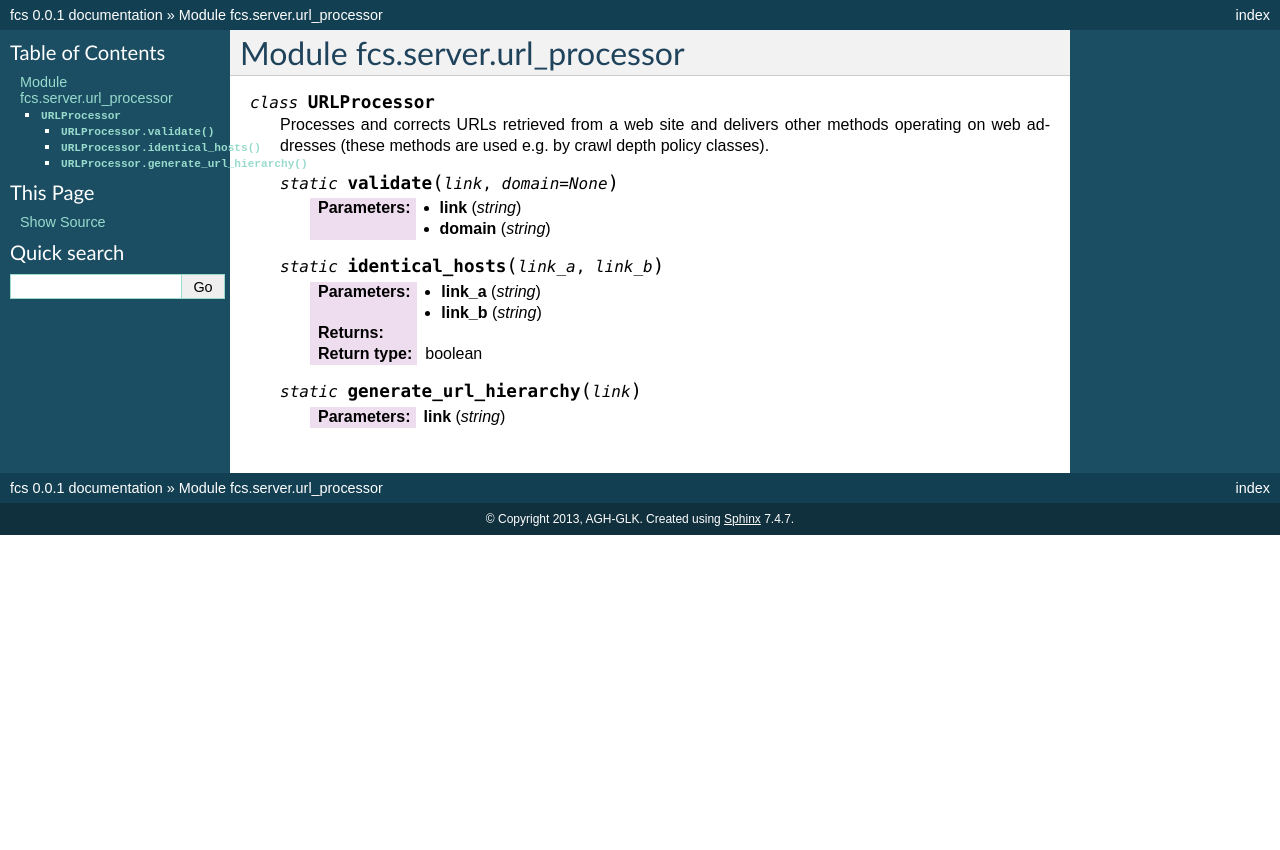
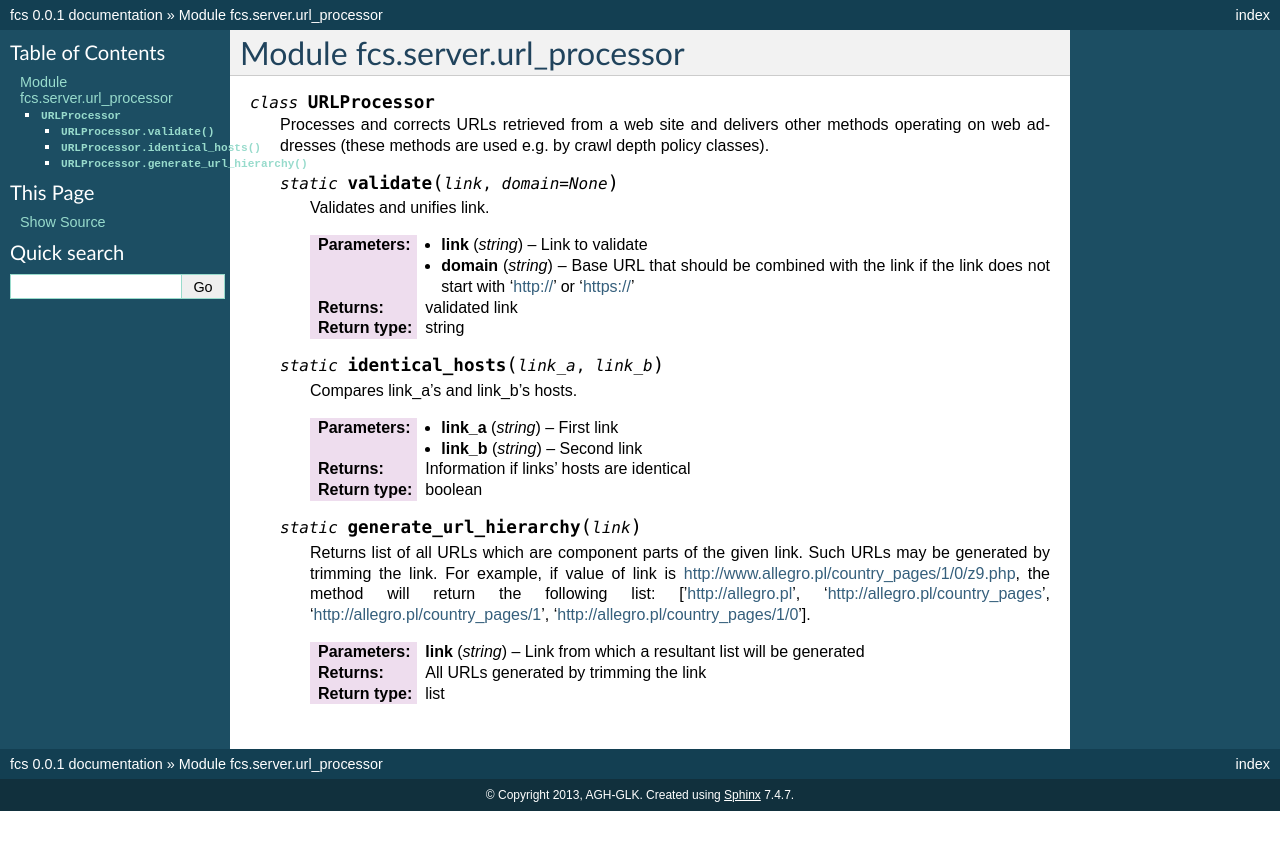
Before and after one commit to agh-glk/fcs, a Sphinx documentation site: the page built from docs/source/server/url_processor.rst, in a window 1280 px wide. Shown: the top 850 px of the page. Built offline with Sphinx 7.4.7, drawn with Linux system fonts in a browser that asks for light colours; formulas are drawn with MathJax 3.

Commit message:
[NT] Edit

```diff
--- a/docs/source/server/url_processor.rst
+++ b/docs/source/server/url_processor.rst
@@ -7,16 +7,26 @@ Module fcs.server.url_processor
 
    .. py:staticmethod:: validate(link, domain=None)
 
-      :param string link:
-      :param string domain:
+      Validates and unifies link.
+
+      :param string link: Link to validate
+      :param string domain: Base URL that should be combined with the link if the link does not start with 'http://' or 'https://'
+      :return: validated link
+      :rtype: string
 
    .. py:staticmethod:: identical_hosts(link_a, link_b)
 
-      :param string link_a:
-      :param string link_b:
-      :return:
+      Compares link_a's and link_b's hosts.
+
+      :param string link_a: First link
+      :param string link_b: Second link
+      :return: Information if links' hosts are identical
       :rtype: boolean
 
    .. py:staticmethod:: generate_url_hierarchy(link)
 
-      :param string link:
+      Returns list of all URLs which are component parts of the given link. Such URLs may be generated by trimming the link. For example, if value of link is http://www.allegro.pl/country_pages/1/0/z9.php, the method will return the following list: ['http://allegro.pl', 'http://allegro.pl/country_pages', 'http://allegro.pl/country_pages/1', 'http://allegro.pl/country_pages/1/0'].
+
+      :param string link: Link from which a resultant list will be generated
+      :return: All URLs generated by trimming the link
+      :rtype: list
```
